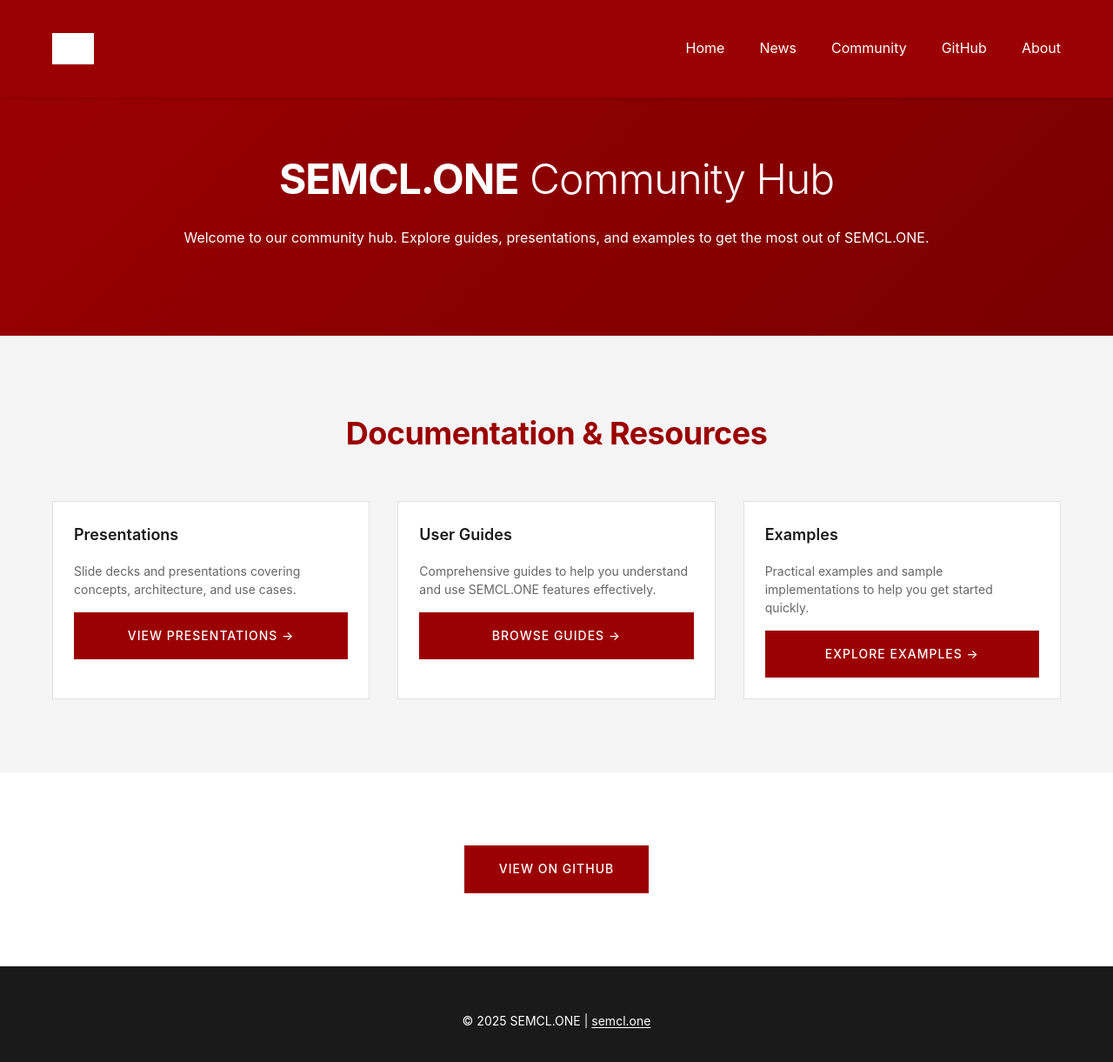
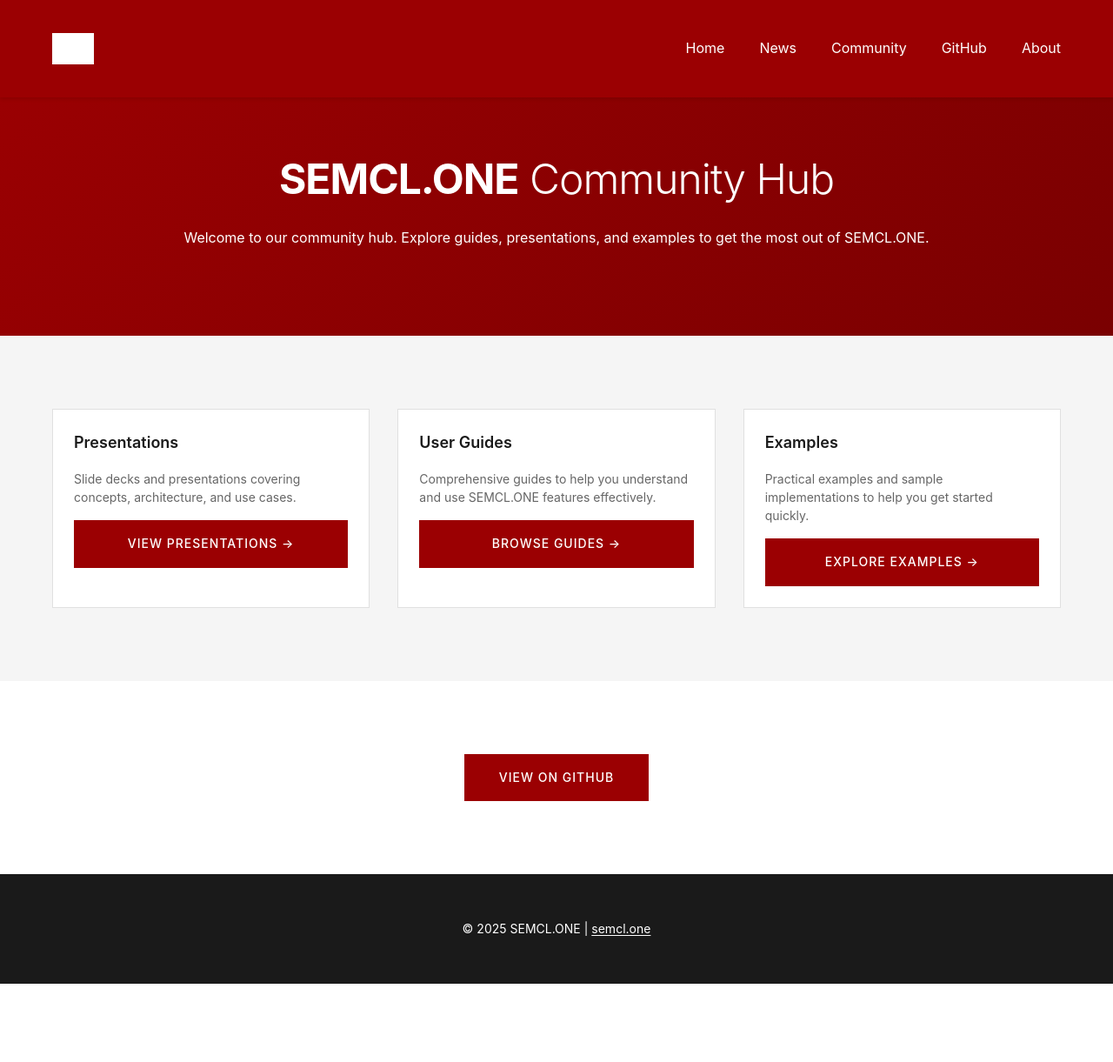
Before and after one commit to SemClone/community, a Jekyll site: the page built from docs/index.html, in a window 1280 px wide and 1237 px high. Shown: the top 1221 px of the window at 87% size. Built offline with Jekyll 4.4.1, drawn with Linux system fonts in a browser that asks for light colours; grey boxes are pictures that could not be loaded.

Commit message:
small change

```diff
--- a/docs/index.html
+++ b/docs/index.html
@@ -13,7 +13,6 @@
 
 <section id="components" class="components-section">
     <div class="container">
-        <h2><strong>Documentation & Resources</strong></h2>
         <div class="component-grid">
             {% for component in site.data.home_components %}
             <div class="component-card">
```
